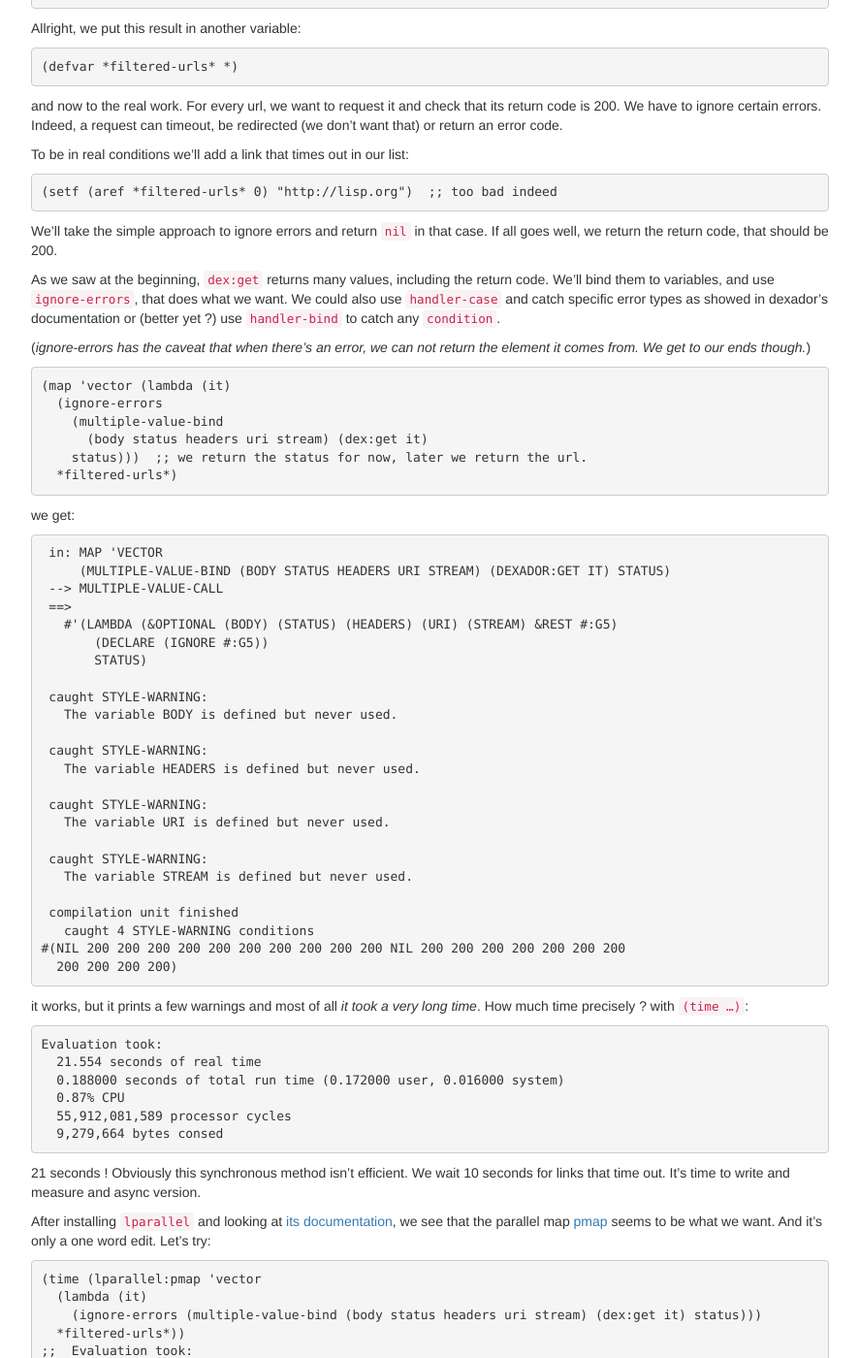
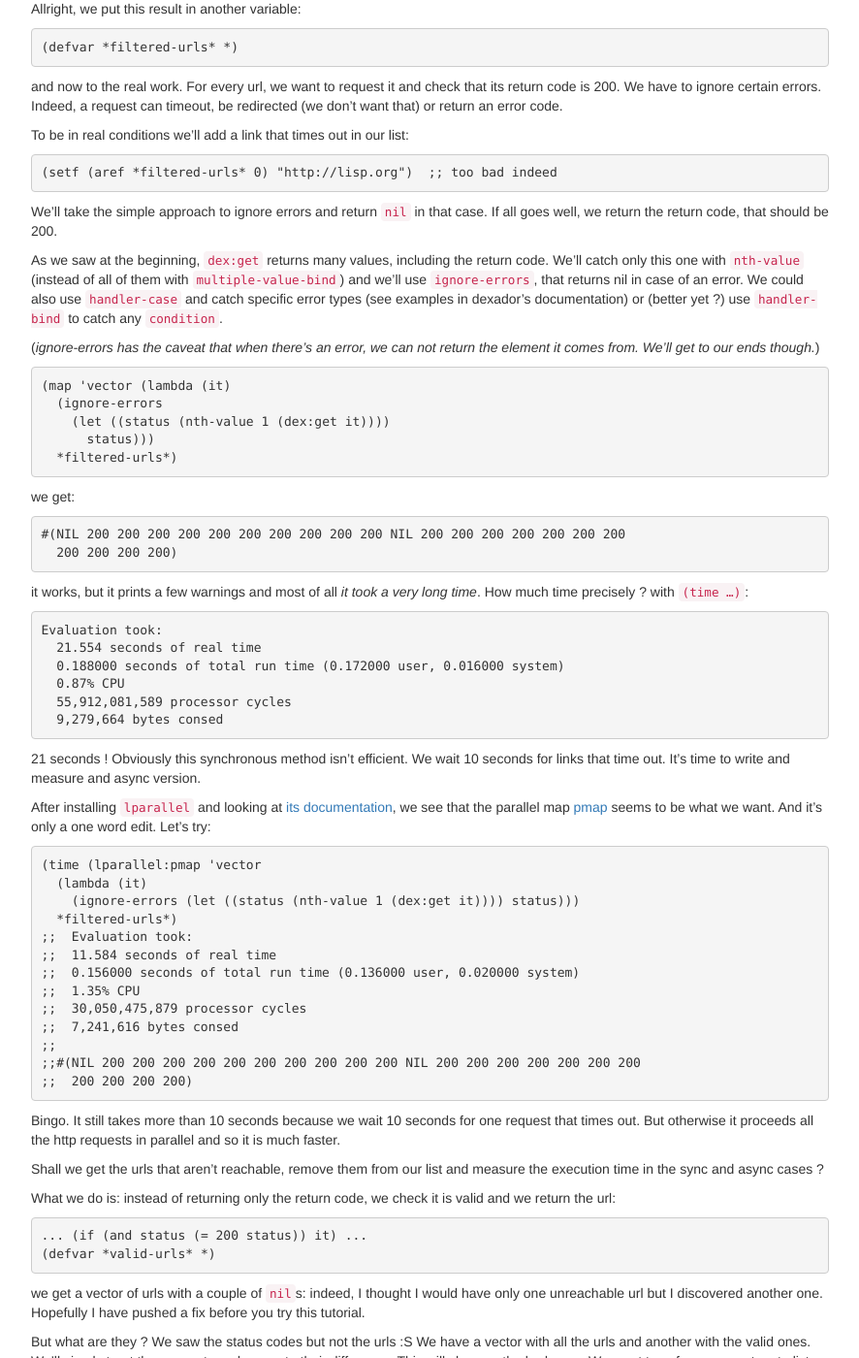
Before and after one commit to LispCookbook/cl-cookbook, a Jekyll site: the page built from web-scraping.md, in a window 1280 px wide and 1400 px high, scrolled down 3087 px. Shown: the whole window at 97% size, without its empty margins (303-1189 px from the left). Built offline with Jekyll 4.4.1, drawn with Linux system fonts in a browser that asks for light colours; some of the changed text lies outside the part shown.

Commit message:
web scraping++ use nth-value instead of multiple-value-bind with warnings

````diff
--- a/web-scraping.md
+++ b/web-scraping.md
@@ -2,13 +2,12 @@
 title: Web Scraping
 ---
 
-Web Scraping in Common Lisp has all what we need. In this short
-tutorial we'll see how to make http requests, parse html, extract
-content and do asynchronous requests.
+The set of tools to do web scraping in Common Lisp is pretty complete
+and pleasant. In this short tutorial we'll see how to make http
+requests, parse html, extract content and do asynchronous requests.
 
 Our simple task will be to extract the list of links on the CL
-Cookbook's index page (https://lispcookbook.github.io/cl-cookbook/)
-and check if they are reachable.
+Cookbook's index page and check if they are reachable.
 
 We'll use the following libraries:
 
@@ -229,50 +228,28 @@ that case. If all goes well, we return the return code, that should be
 200.
 
 As we saw at the beginning, `dex:get` returns many values, including
-the return code. We'll bind them to variables, and use
-`ignore-errors`, that does what we want. We could also use
-`handler-case` and catch specific error types as showed in dexador's
-documentation or (better yet ?) use `handler-bind` to catch any
-`condition`.
+the return code. We'll catch only this one with `nth-value` (instead
+of all of them with `multiple-value-bind`) and we'll use
+`ignore-errors`, that returns nil in case of an error. We could also
+use `handler-case` and catch specific error types (see examples in
+dexador's documentation) or (better yet ?) use `handler-bind` to catch
+any `condition`.
 
 (*ignore-errors has the caveat that when there's an error, we can not
-return the element it comes from. We get to our ends though.*)
+return the element it comes from. We'll get to our ends though.*)
 
 
 ~~~lisp
 (map 'vector (lambda (it)
   (ignore-errors
-    (multiple-value-bind
-      (body status headers uri stream) (dex:get it)
-    status)))  ;; we return the status for now, later we return the url.
+    (let ((status (nth-value 1 (dex:get it))))
+      status)))
   *filtered-urls*)
 ~~~
 
 we get:
 
 ```
- in: MAP 'VECTOR
-     (MULTIPLE-VALUE-BIND (BODY STATUS HEADERS URI STREAM) (DEXADOR:GET IT) STATUS)
- --> MULTIPLE-VALUE-CALL
- ==>
-   #'(LAMBDA (&OPTIONAL (BODY) (STATUS) (HEADERS) (URI) (STREAM) &REST #:G5)
-       (DECLARE (IGNORE #:G5))
-       STATUS)
-
- caught STYLE-WARNING:
-   The variable BODY is defined but never used.
-
- caught STYLE-WARNING:
-   The variable HEADERS is defined but never used.
-
- caught STYLE-WARNING:
-   The variable URI is defined but never used.
-
- caught STYLE-WARNING:
-   The variable STREAM is defined but never used.
-
- compilation unit finished
-   caught 4 STYLE-WARNING conditions
 #(NIL 200 200 200 200 200 200 200 200 200 200 NIL 200 200 200 200 200 200 200
   200 200 200 200)
 ```
@@ -301,8 +278,8 @@ want. And it's only a one word edit. Let's try:
 ~~~lisp
 (time (lparallel:pmap 'vector
   (lambda (it)
-    (ignore-errors (multiple-value-bind (body status headers uri stream) (dex:get it) status)))
-  *filtered-urls*))
+    (ignore-errors (let ((status (nth-value 1 (dex:get it)))) status)))
+  *filtered-urls*)
 ;;  Evaluation took:
 ;;  11.584 seconds of real time
 ;;  0.156000 seconds of total run time (0.136000 user, 0.020000 system)
@@ -360,4 +339,4 @@ More helpful libraries:
   network, parallelism and concurrency libraries to see on the
   [awesome-cl](https://github.com/CodyReichert/awesome-cl) list,
   [Cliki](http://www.cliki.net/) or
-  [Quickdocs](http://quickdocs.org/).
+  [Quickdocs](http://quickdocs.org/search?q=web).
````
Also changed, not shown: other parts of web-scraping.md (+3 -1 lines).
